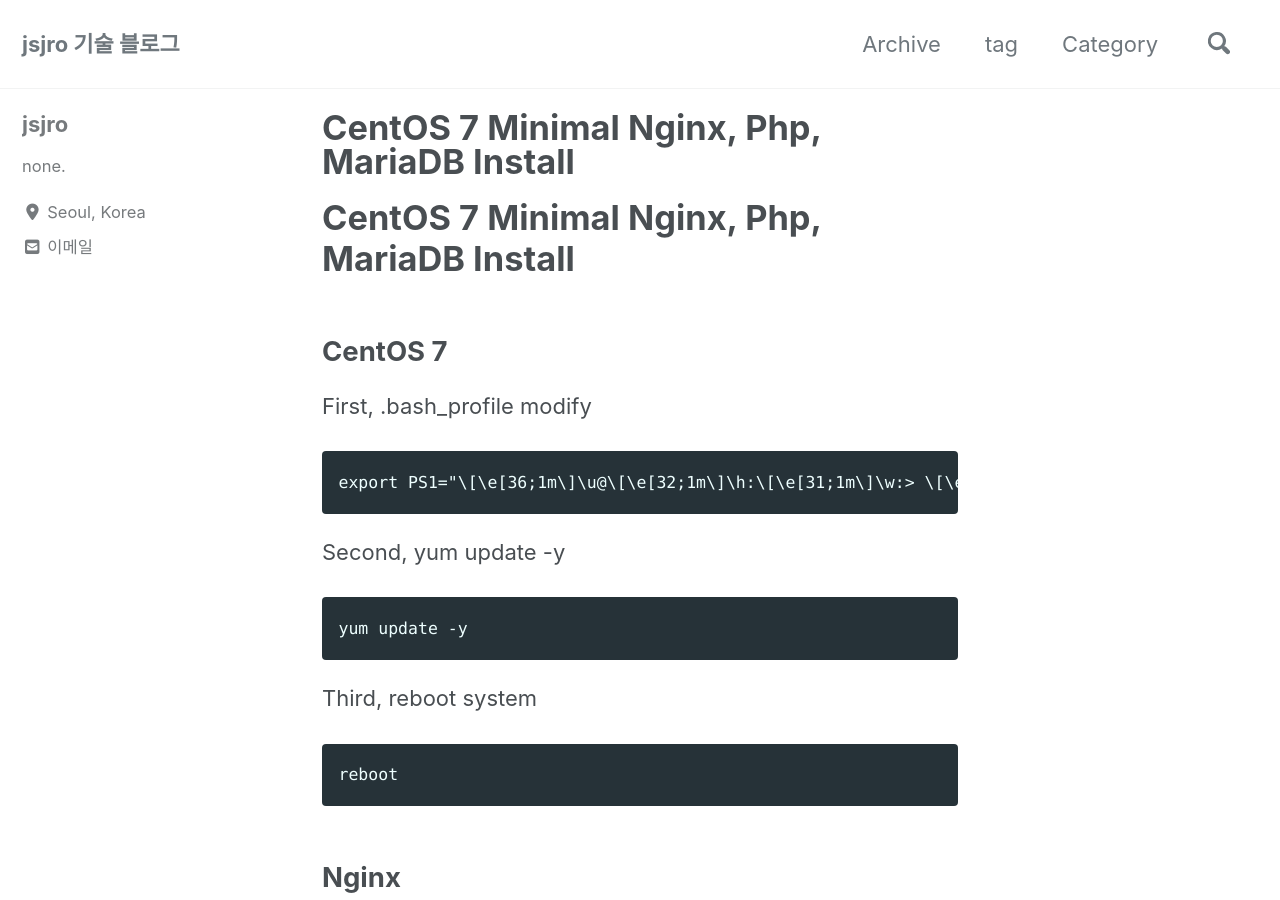
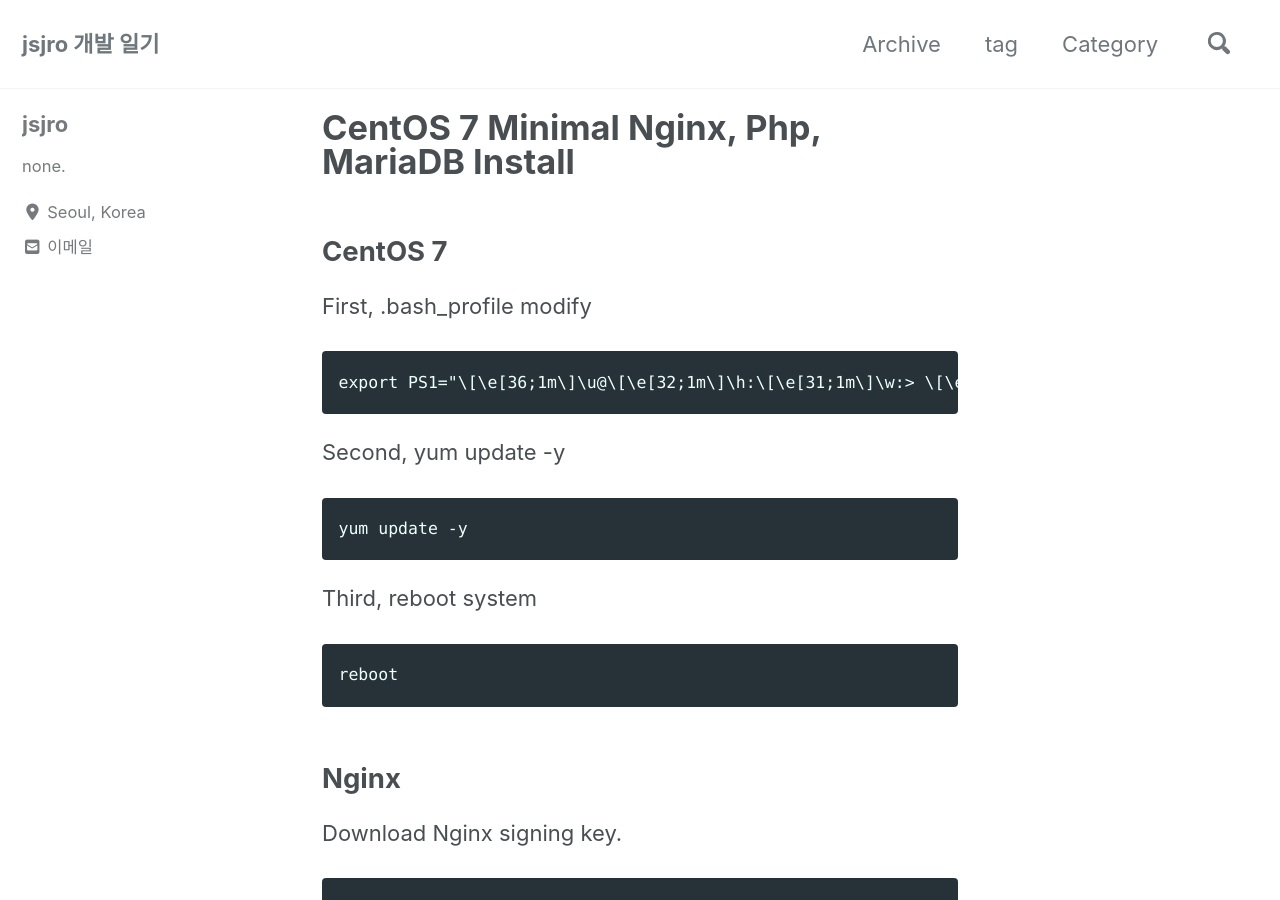
Before and after one commit to Jo-Sangjin/jsjro.github.io, a Jekyll site: the page built from _posts/2019-05-15-centos7-nginx-php-mariadb.md, in a window 1280 px wide and 900 px high. Built offline with Jekyll 4.4.1, drawn with Linux system fonts in a browser that asks for light colours; cached includes are drawn as plain includes; nearby versions of some CDN libraries.

Commit message:
theme change 03

```diff
--- a/_config.yml
+++ b/_config.yml
@@ -16,7 +16,7 @@ minimal_mistakes_skin    : "default" # "air", "aqua", "contrast", "dark", "dirt"
 
 # Site Settings
 locale                   : "ko"
-title                    : "jsjro 기술 블로그"
+title                    : "jsjro 개발 일기"
 title_separator          : "-"
 subtitle                 : # site tagline that appears below site title in masthead
 name                     : "jsjro"
--- a/_posts/2019-05-15-centos7-nginx-php-mariadb.md
+++ b/_posts/2019-05-15-centos7-nginx-php-mariadb.md
@@ -3,10 +3,6 @@ layout: archive
 title:  "CentOS 7 Minimal Nginx, Php, MariaDB Install"
 date:   2019-05-14 14:00:00 +0900
 ---
-
-CentOS 7 Minimal Nginx, Php, MariaDB Install
-=================================
-
 
 CentOS 7
 ------------------------
```
Also changed, not shown: _posts/2019-05-14-nginx-tuning-for-best-performance.md (+0 -2 lines), 1 other file.
